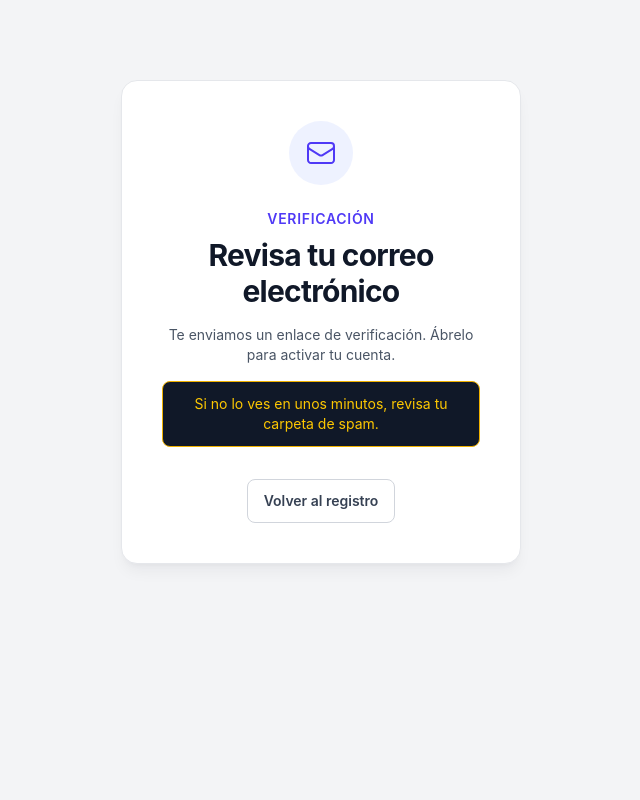
After one commit to manasesrivas/rios_pastries, a Django app: page /verification-sent/ in a window 1280 px wide. The commit adds this page. Shown: the whole page, without its empty margins (319-959 px from the left). Run offline with Django 5.2, Linux system fonts and the light colour scheme; some libraries are stand-ins or nearby versions.

Commit message:
feat: se agrega validacion de correo electronico

```diff
--- /dev/null
+++ b/authentication/templates/authentication/activation_email.txt
@@ -0,0 +1,5 @@
+Hola {{ user.get_username }},
+
+Gracias por registrarte. Para activar tu cuenta, abre este enlace:
+
+{{ activation_url }}
--- /dev/null
+++ b/authentication/templates/authentication/verification_sent.html
@@ -0,0 +1,30 @@
+{% extends 'base.html' %}
+
+{% block title %}Revisa tu correo{% endblock %}
+
+{% block content %}
+<section class="mx-auto flex w-full max-w-md px-4 py-12 sm:px-6 sm:py-20">
+    <article class="w-full rounded-2xl border border-gray-200 bg-white p-6 text-center shadow-lg shadow-gray-900/5 dark:border-gray-700 dark:bg-gray-900 sm:p-10">
+        <div class="mx-auto flex h-16 w-16 items-center justify-center rounded-full bg-indigo-50 text-indigo-600 dark:bg-indigo-950 dark:text-indigo-300" aria-hidden="true">
+            <svg class="h-8 w-8" fill="none" viewBox="0 0 24 24" stroke="currentColor" stroke-width="1.5">
+                <path stroke-linecap="round" stroke-linejoin="round" d="M21.75 6.75v10.5a2.25 2.25 0 01-2.25 2.25h-15a2.25 2.25 0 01-2.25-2.25V6.75m19.5 0A2.25 2.25 0 0019.5 4.5h-15a2.25 2.25 0 00-2.25 2.25m19.5 0v.243a2.25 2.25 0 01-1.07 1.916l-7.5 4.615a2.25 2.25 0 01-2.36 0L3.32 8.91a2.25 2.25 0 01-1.07-1.916V6.75" />
+            </svg>
+        </div>
+
+        <p class="mt-6 text-sm font-semibold uppercase tracking-wider text-indigo-600 dark:text-indigo-400">Verificación</p>
+        <h1 class="mt-2 text-2xl font-bold tracking-tight text-gray-900 dark:text-white sm:text-3xl">Revisa tu correo electrónico</h1>
+
+        <p class="mt-4 text-sm text-gray-600 dark:text-gray-300">
+            Te enviamos un enlace de verificación. Ábrelo para activar tu cuenta.
+        </p>
+
+        <p class="mt-4 rounded-lg border border-yellow-500 bg-gray-900 px-4 py-3 text-sm text-yellow-400 dark:border-yellow-500/70 dark:bg-gray-950 dark:text-yellow-400">
+            Si no lo ves en unos minutos, revisa tu carpeta de spam.
+        </p>
+
+        <div class="mt-8">
+            <a class="inline-flex min-h-11 w-full items-center justify-center rounded-lg border border-gray-300 px-4 py-2 text-sm font-semibold text-gray-700 transition hover:bg-gray-100 focus-visible:outline-2 focus-visible:outline-offset-2 focus-visible:outline-gray-500 dark:border-gray-600 dark:text-gray-200 dark:hover:bg-gray-800 sm:w-auto" href="{% url 'authentication:register' %}">Volver al registro</a>
+        </div>
+    </article>
+</section>
+{% endblock %}
--- a/authentication/urls.py
+++ b/authentication/urls.py
@@ -1,9 +1,14 @@
 from django.urls import path
 from . import views
+from django.views.generic import TemplateView
 #authentication/urls.py
 app_name='authentication'
 urlpatterns = [
     path('', views.LoginView.as_view(), name='login'),
     path('logout/', views.logout_view, name='logout'),
-    path('register/', views.UsersCreateView.as_view(), name='register')
+    path('register/', views.UsersCreateView.as_view(), name='register'),
+    path('verification-sent/', TemplateView.as_view(
+        template_name='authentication/verification_sent.html',
+    ), name='verification_sent'),
+    path('activate/<uidb64>/<token>/', views.ActivateAccountView.as_view(), name='activate'),
 ]
--- a/templates/base.html
+++ b/templates/base.html
@@ -43,6 +43,35 @@
     </title>
 </head>
 <body class="bg-gray-100 text-gray-900 flex flex-col min-h-screen dark:bg-gray-950 dark:text-white">
+    {% if messages %}
+        <div class="fixed top-20 left-0 z-50 w-full pointer-events-none px-4 sm:px-6 lg:px-8"
+            aria-live="polite">
+
+            <div class="mx-auto w-full max-w-6xl space-y-3">
+
+                {% for message in messages %}
+                    <div role="alert"
+                        class="pointer-events-auto flex items-start gap-3 rounded-lg border px-4 py-3 text-sm shadow-lg bg-slate-950
+                        {% if message.tags == 'success' %}
+                            border-green-500 text-green-400
+                        {% elif message.tags == 'error' %}
+                            border-red-500 text-red-400
+                        {% elif message.tags == 'warning' %}
+                            border-yellow-500 text-yellow-400
+                        {% else %}
+                            border-indigo-500 text-indigo-400
+                        {% endif %}">
+
+                        <p class="min-w-0 break-words">
+                            {{ message }}
+                        </p>
+
+                    </div>
+                {% endfor %}
+
+            </div>
+        </div>
+    {% endif %}
     {% if request.user.is_authenticated %}
     <header class="bg-white dark:bg-gray-900">
         <div class="flex w-full items-center justify-between gap-4 border-b border-gray-200 px-4 py-4 dark:border-gray-700 sm:px-6 lg:px-8">
--- a/theme/static/css/dist/styles.css
+++ b/theme/static/css/dist/styles.css
@@ -26,8 +26,12 @@
     --color-amber-800: oklch(47.3% 0.137 46.201);
     --color-amber-900: oklch(41.4% 0.112 45.904);
     --color-amber-950: oklch(27.9% 0.077 45.635);
+    --color-yellow-400: oklch(85.2% 0.199 91.936);
+    --color-yellow-500: oklch(79.5% 0.184 86.047);
     --color-green-100: oklch(96.2% 0.044 156.743);
     --color-green-300: oklch(87.1% 0.15 154.449);
+    --color-green-400: oklch(79.2% 0.209 151.711);
+    --color-green-500: oklch(72.3% 0.219 149.579);
     --color-green-600: oklch(62.7% 0.194 149.214);
     --color-green-700: oklch(52.7% 0.154 150.069);
     --color-green-800: oklch(44.8% 0.119 151.328);
@@ -50,6 +54,7 @@
     --color-rose-100: oklch(94.1% 0.03 12.58);
     --color-rose-200: oklch(89.2% 0.058 10.001);
     --color-rose-600: oklch(58.6% 0.253 17.585);
+    --color-slate-950: oklch(12.9% 0.042 264.695);
     --color-gray-50: oklch(98.5% 0.002 247.839);
     --color-gray-100: oklch(96.7% 0.003 264.542);
     --color-gray-200: oklch(92.8% 0.006 264.531);
@@ -429,6 +449,9 @@
   .h-6 {
     height: calc(var(--spacing) * 6);
   }
+  .h-8 {
+    height: calc(var(--spacing) * 8);
+  }
   .h-9 {
     height: calc(var(--spacing) * 9);
   }
@@ -491,6 +514,9 @@
   }
   .w-6 {
     width: calc(var(--spacing) * 6);
+  }
+  .w-8 {
+    width: calc(var(--spacing) * 8);
   }
   .w-9 {
     width: calc(var(--spacing) * 9);
@@ -742,6 +777,9 @@
       border-color: color-mix(in oklab, var(--color-white) 80%, transparent);
     }
   }
+  .border-yellow-500 {
+    border-color: var(--color-yellow-500);
+  }
   .bg-amber-50 {
     background-color: var(--color-amber-50);
   }
@@ -762,6 +800,9 @@
   }
   .bg-gray-400 {
     background-color: var(--color-gray-400);
+  }
+  .bg-gray-900 {
+    background-color: var(--color-gray-900);
   }
   .bg-gray-900\/50 {
     background-color: color-mix(in srgb, oklch(21% 0.034 264.665) 50%, transparent);
@@ -1086,6 +1136,9 @@
   }
   .text-white {
     color: var(--color-white);
+  }
+  .text-yellow-400 {
+    color: var(--color-yellow-400);
   }
   .uppercase {
     text-transform: uppercase;
@@ -1433,6 +1483,9 @@
     .sm\:col-span-2 {
       grid-column: span 2 / span 2;
     }
+    .sm\:w-auto {
+      width: auto;
+    }
     .sm\:max-w-sm {
       max-width: var(--container-sm);
     }
@@ -1469,6 +1522,9 @@
     .sm\:p-8 {
       padding: calc(var(--spacing) * 8);
     }
+    .sm\:p-10 {
+      padding: calc(var(--spacing) * 10);
+    }
     .sm\:p-12 {
       padding: calc(var(--spacing) * 12);
     }
@@ -1480,6 +1536,13 @@
     }
     .sm\:px-8 {
       padding-inline: calc(var(--spacing) * 8);
+    }
+    .sm\:py-20 {
+      padding-block: calc(var(--spacing) * 20);
+    }
+    .sm\:text-3xl {
+      font-size: var(--text-3xl);
+      line-height: var(--tw-leading, var(--text-3xl--line-height));
     }
     .sm\:text-4xl {
       font-size: var(--text-4xl);
```
Also changed, not shown: other parts of theme/static/css/dist/styles.css (+45 -9 lines), authentication/emails.py (added, +25 -0 lines), authentication/forms.py (+26 -1 lines), authentication/views.py (+54 -8 lines), rios_pastries_backend/settings.py (+12 -5 lines).
